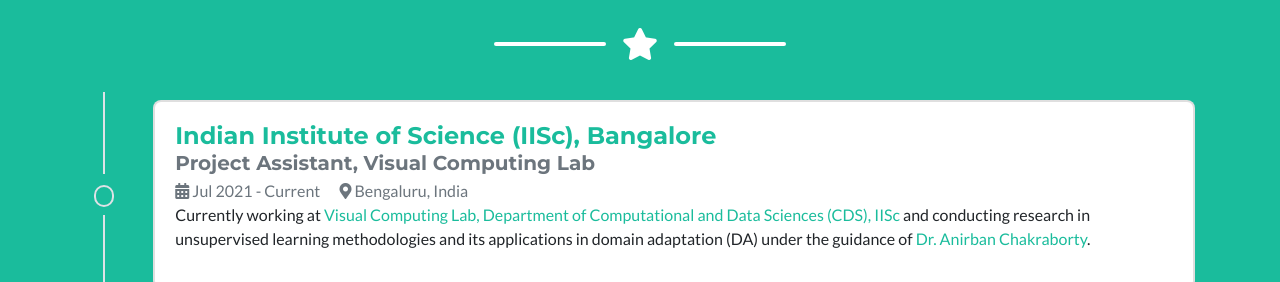
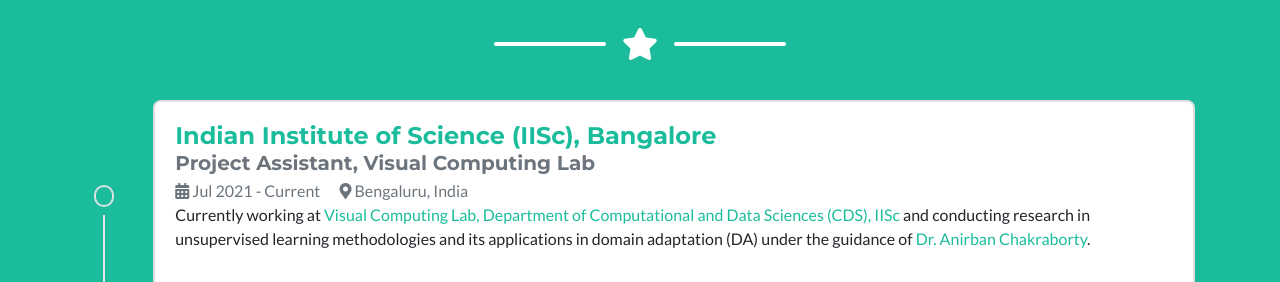
Before and after one commit to take2rohit/take2rohit.github.io, a Jekyll site: the page built from index.md, in a window 1280 px wide and 900 px high, scrolled down 4750 px. Shown: the part 168-450 px from the top of the window. Built offline with Jekyll 4.4.1, drawn with Linux system fonts in a browser that asks for light colours; a style sheet for code colours, icons or effects is not loaded.

Commit message:
Fixed the circles and lines in starting and end points of Experience

```diff
--- a/_includes/experience.html
+++ b/_includes/experience.html
@@ -1,9 +1,7 @@
 <section id="experiences" class="page-section portfolio bg-primary">
-
     <div class="container">
         <h2 class="page-section-heading text-center text-uppercase text-white">Experiences</h2>
 
-        <!-- Icon Divider -->
         <div class="divider-custom divider-light">
             <div class="divider-custom-line"></div>
             <div class="divider-custom-icon">
@@ -12,19 +10,26 @@
             <div class="divider-custom-line"></div>
         </div>
 
-        <!-- IISc Experience 24/12/2021 -->
         {% for exp in site.data.experience %}
         <div class="row experience">
             <div class="col-auto text-center flex-column d-none d-sm-flex">
                 <div class="row h-50">
+                    {% if forloop.first %}
+                    <div class="col">&nbsp;</div>
+                    {% else %}
                     <div class="col border-right">&nbsp;</div>
+                    {% endif %}
                     <div class="col">&nbsp;</div>
                 </div>
                 <div class="m-2">
                     <span class="badge badge-pill border exp-fill">&nbsp;</span>
                 </div>
                 <div class="row h-50">
+                    {% if forloop.last %}
+                    <div class="col">&nbsp;</div>
+                    {% else %}
                     <div class="col border-right">&nbsp;</div>
+                    {% endif %}
                     <div class="col">&nbsp;</div>
                 </div>
             </div>
```
